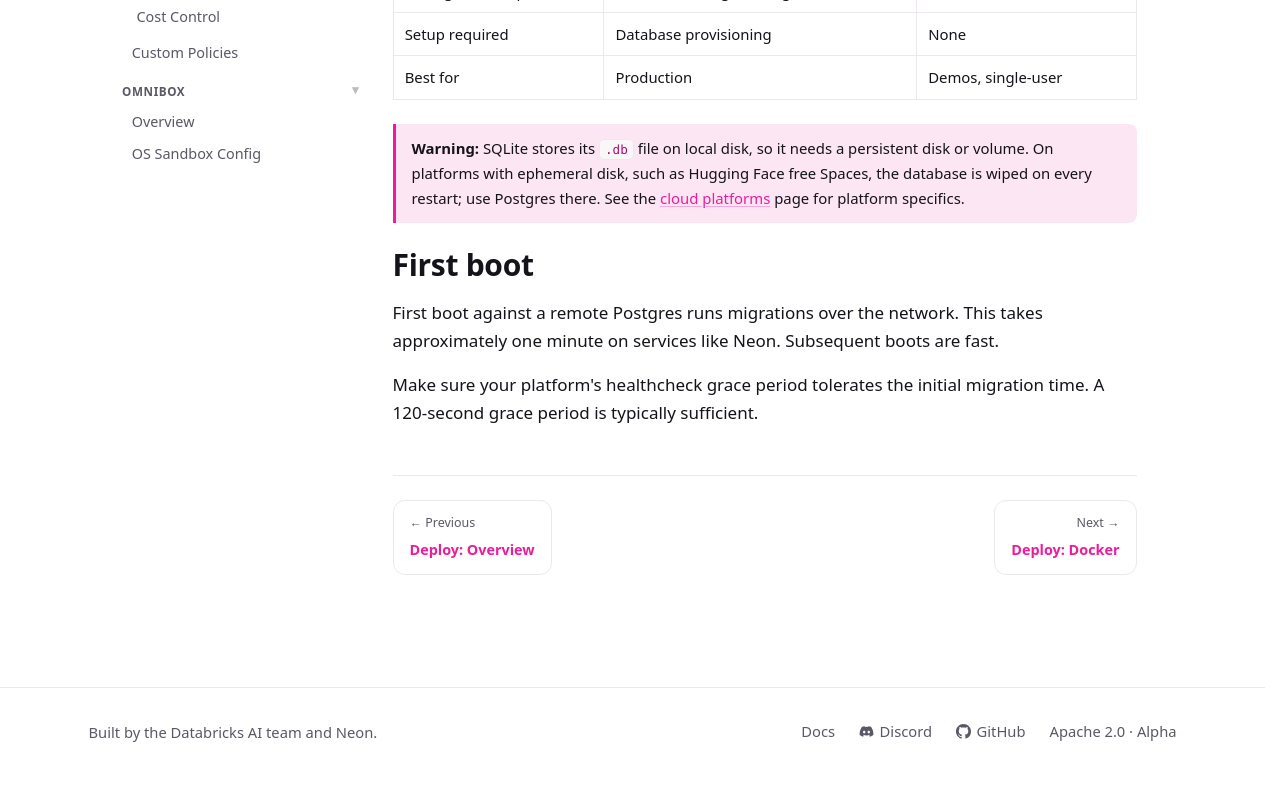
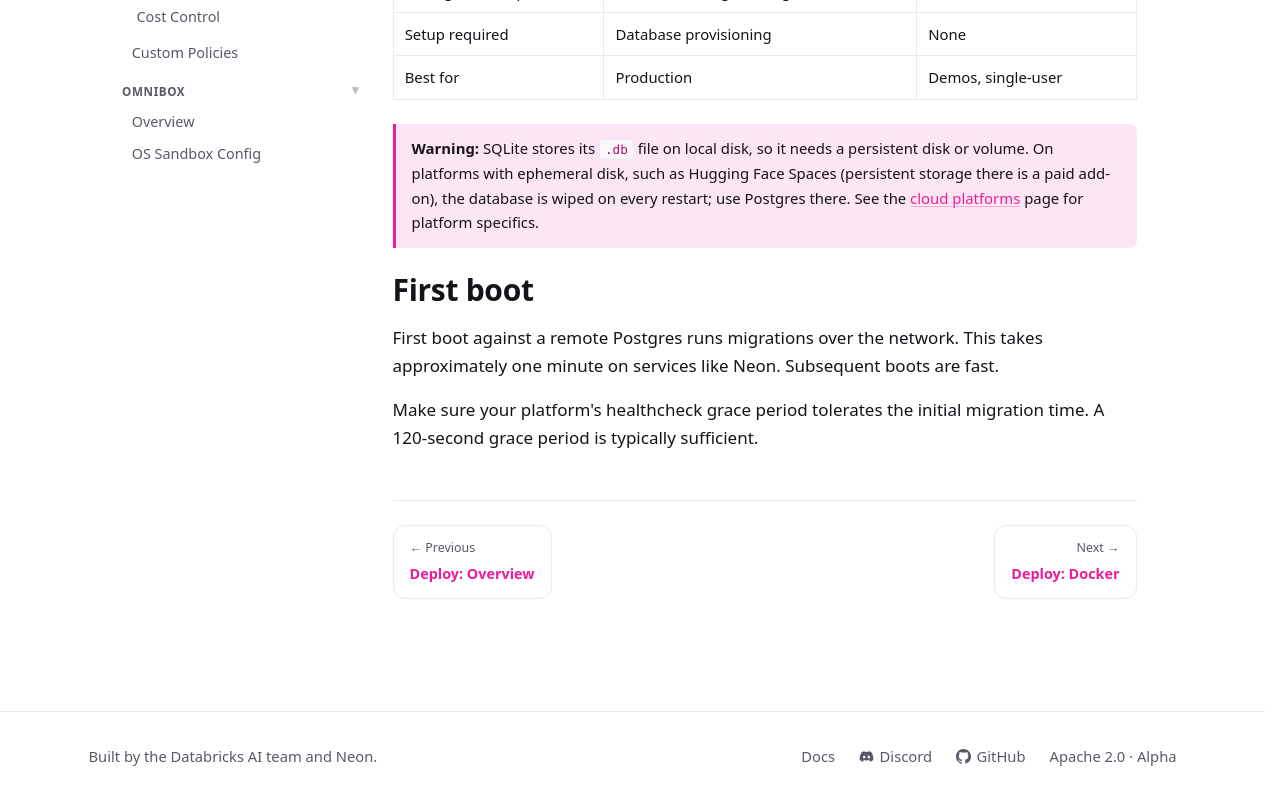
Before and after one commit to omnigent-ai/omnigent-site, a Next.js app: page /docs/deploy/database in a window 1280 px wide. Shown: the part 971-1771 px from the top of the page. Before the commit the page ends 1747 px from the top, so only its background shows below. Built offline with nearby package versions, Linux system fonts and the light colour scheme.

Commit message:
Drop the 'free' qualifier: all HF Spaces have ephemeral disk by default

```diff
--- a/app/docs/deploy/database/page.js
+++ b/app/docs/deploy/database/page.js
@@ -83,7 +83,8 @@ export default function Page() {
         <p>
           <strong>Warning:</strong> SQLite stores its <code>.db</code> file on local disk, so it
           needs a persistent disk or volume. On platforms with ephemeral disk, such as Hugging Face
-          free Spaces, the database is wiped on every restart; use Postgres there. See the{" "}
+          Spaces (persistent storage there is a paid add-on), the database is wiped on every
+          restart; use Postgres there. See the{" "}
           <Link href="/docs/deploy/cloud">cloud platforms</Link> page for platform specifics.
         </p>
       </div>
```
